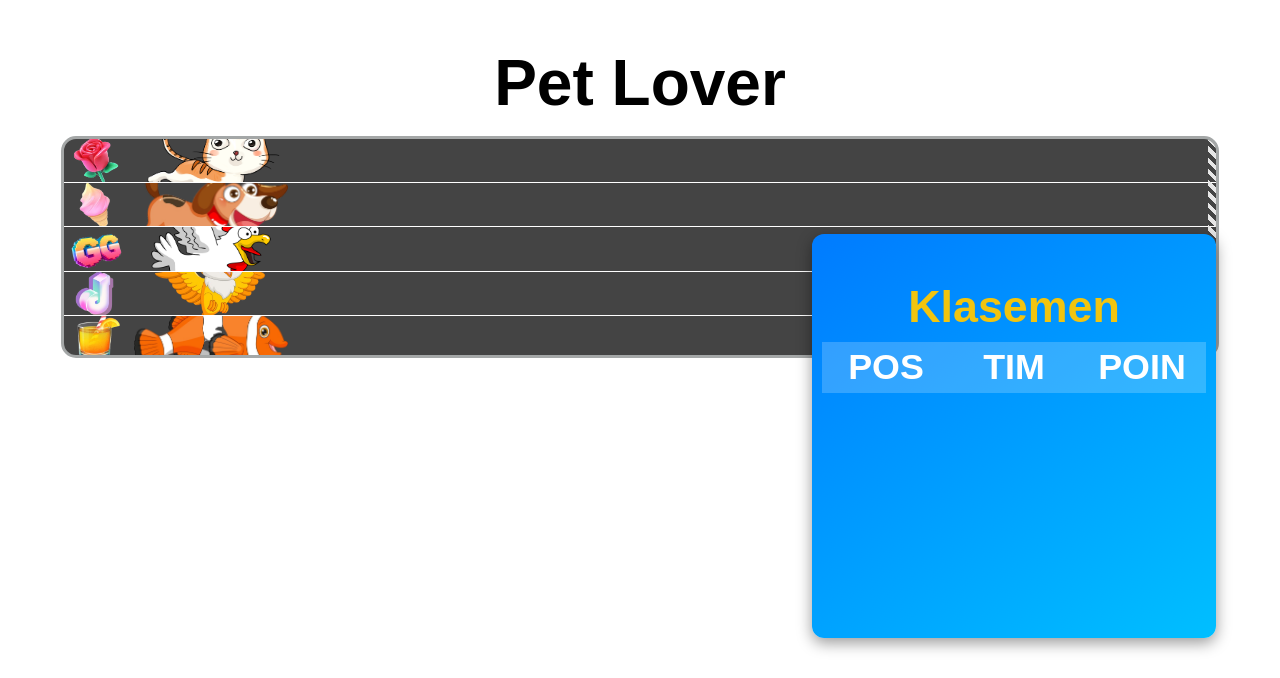
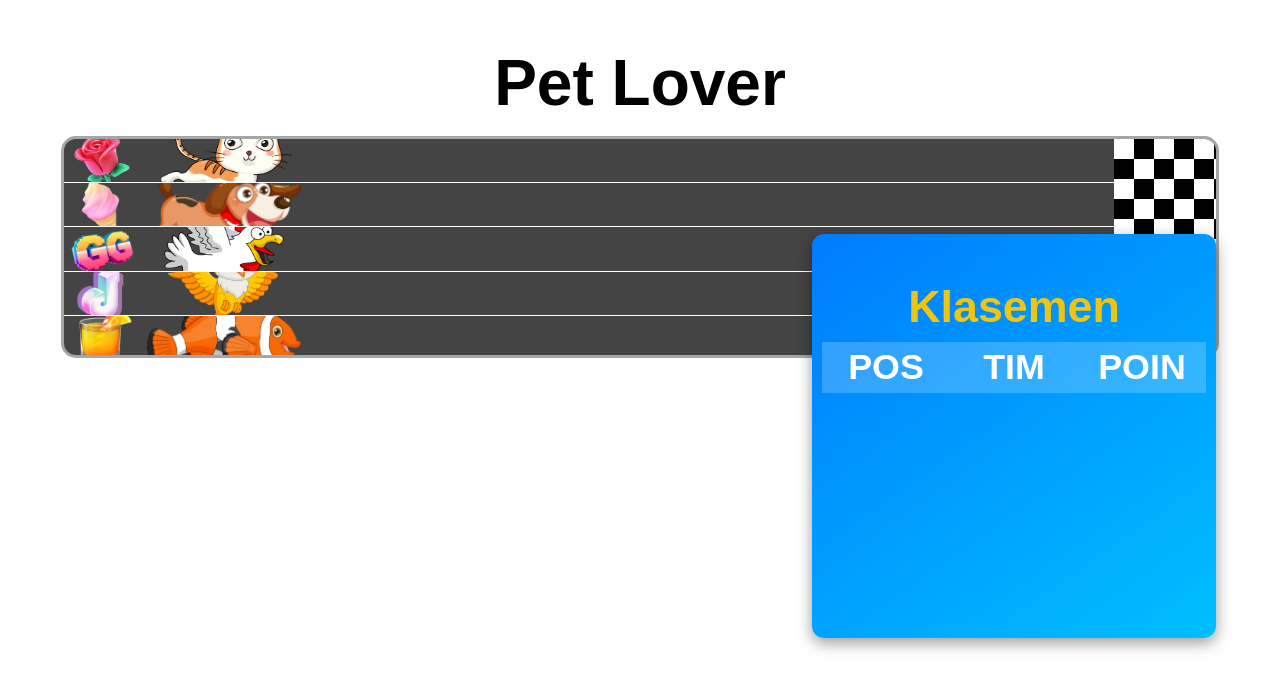
Before and after one commit to bangyuloka/pet-lover, a website: page public/index.html in a window 1280 px wide. Shown: the part 122-800 px from the top of the page. Drawn offline with nearby package versions, Linux system fonts and the light colour scheme; no server answers.

Commit message:
perbaikan finis line

```diff
--- a/public/style.css
+++ b/public/style.css
@@ -61,7 +61,7 @@ h1 {
 
 .gift-icon {
   position: relative;
-  width: 4vw;
+  width: 5vw;
   margin-left: 0.5vw;
   margin-right: 1vw;
   z-index: 1;
@@ -87,9 +87,17 @@ h1 {
   position: absolute;
   top: 0;
   right: 0;
-  width: 8px;
+  width: 8vw; /* Lebar bendera */
   height: 100%;
-  background: repeating-linear-gradient(45deg, #e6e6e6 , #e6e6e6 4px, transparent 4px, transparent 8px);
+
+   background-color: #fff; /* Fallback warna */
+  background-image:
+    linear-gradient(45deg, #000 25%, transparent 25%),
+    linear-gradient(-45deg, #000 25%, transparent 25%),
+    linear-gradient(45deg, transparent 75%, #000 75%),
+    linear-gradient(-45deg, transparent 75%, #000 75%);
+  background-size: 40px 40px; /* Ukuran kotak */
+  background-position: 0 0, 0 20px, 20px -20px, -20px 0;
 }
 
 #scoreboard {
```
